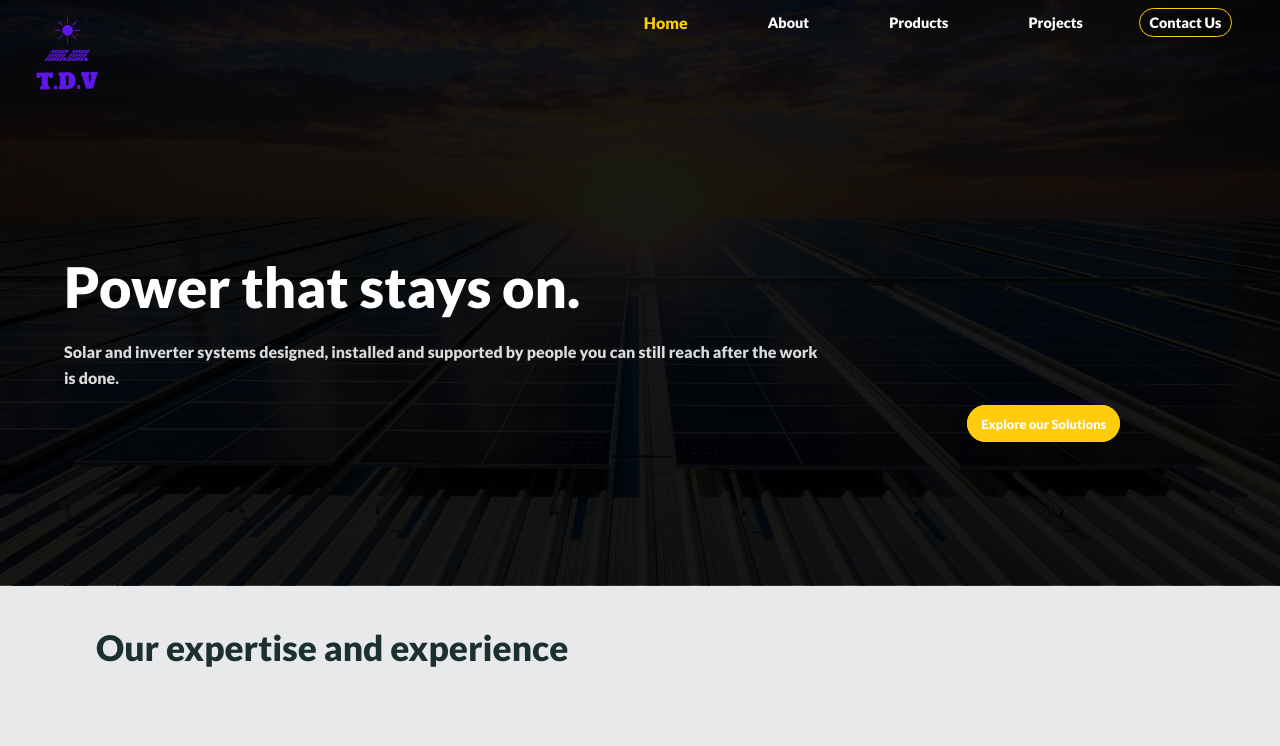
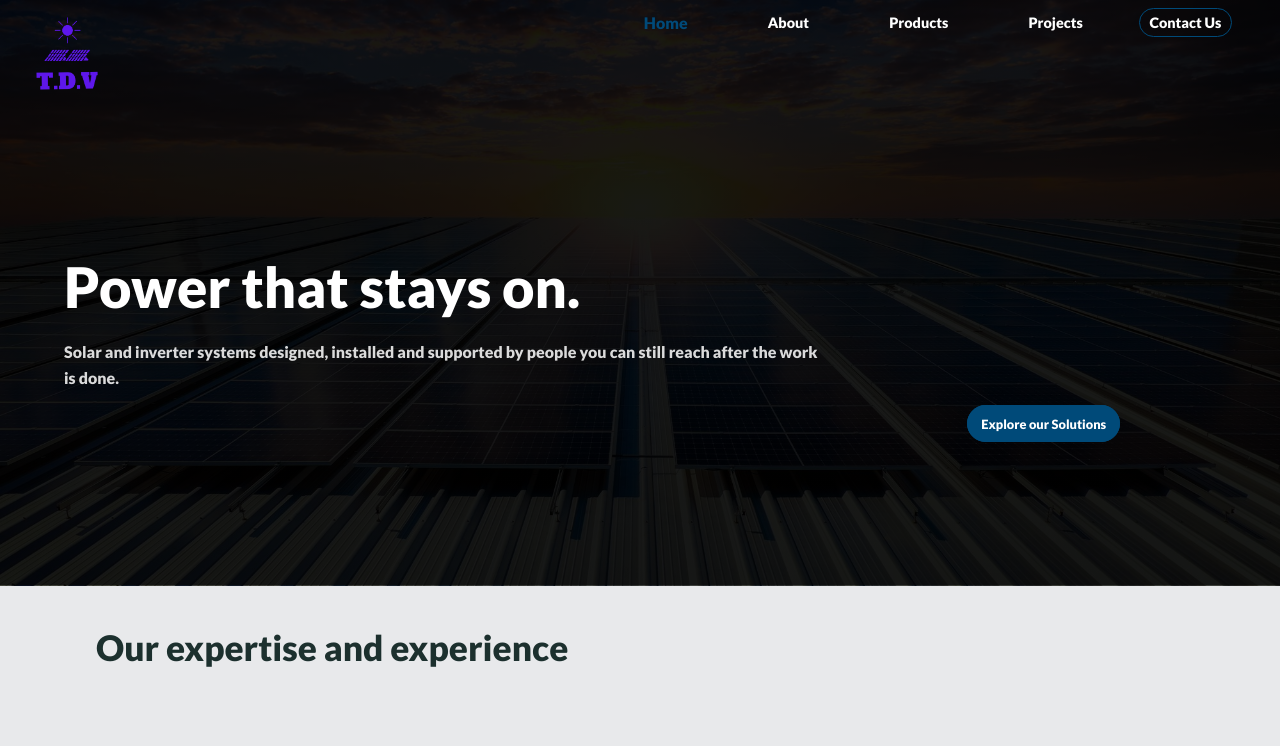
Before and after one commit to precy001/SolnergySolar, a React (Vite) app: page / in a window 1280 px wide. Shown: the top 746 px of the page. Built offline with nearby package versions, Linux system fonts and the light colour scheme.

Commit message:
Change color

```diff
--- a/src/styles/home.css
+++ b/src/styles/home.css
@@ -7,7 +7,7 @@ body{
 }
 
 :root{
-    --GOLDEN-YELLOW : #ffcb0d;
+    --GOLDEN-YELLOW : #004A79;
     --SLATE-GREEN : #1c302e;
 }
 
```
